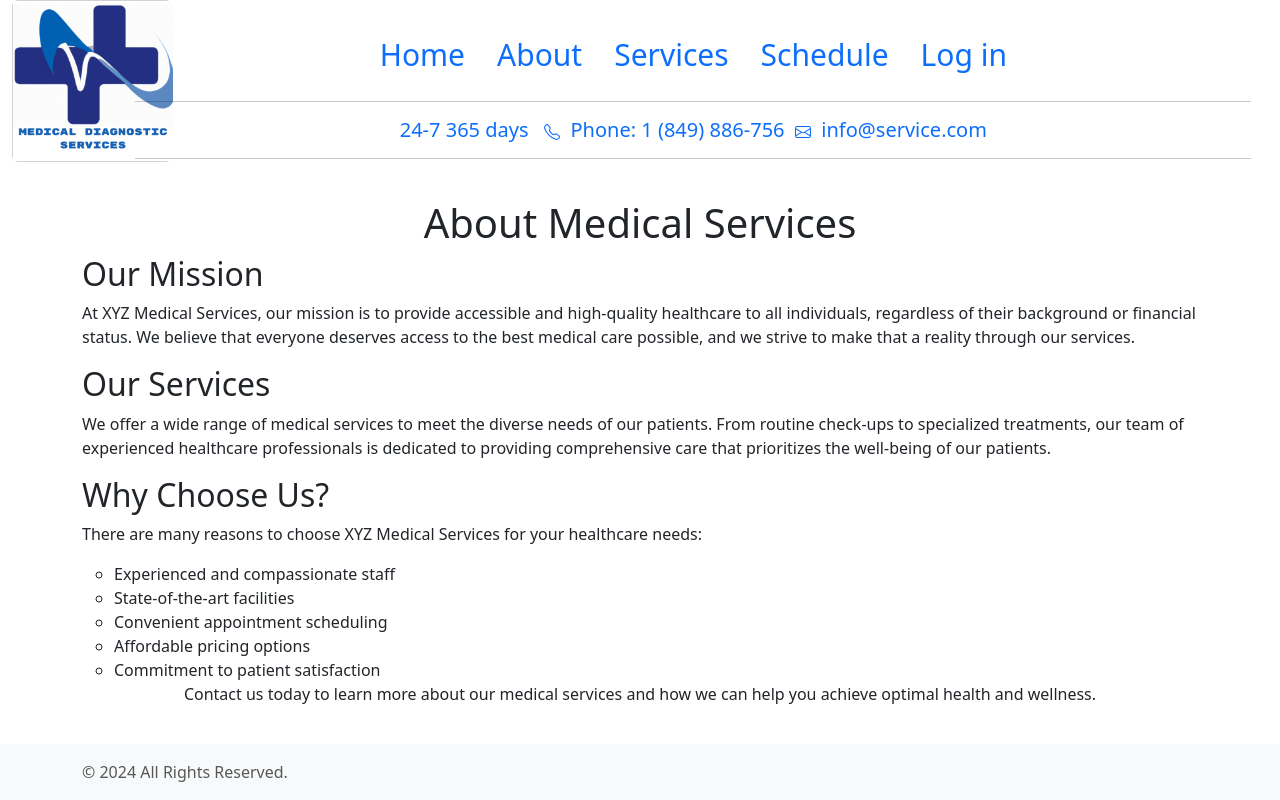
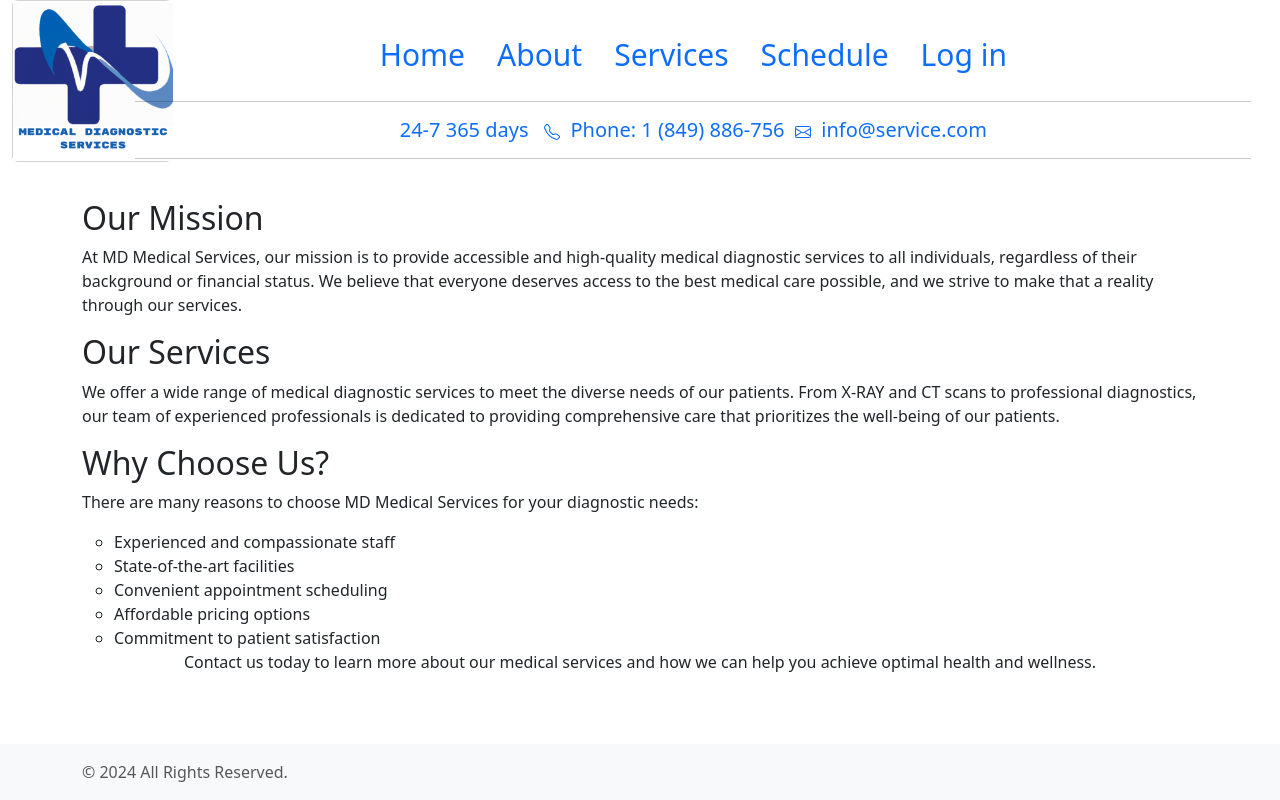
Before and after one commit to borik1and/medicine_diagnostic-, a Django app: page /about/ in a window 1280 px wide. Run offline with Django 4.2, Linux system fonts and the light colour scheme; parts of the project's set-up code (start-up, migrations or seed data) failed here and were passed over.

```diff
--- a/main/templates/main/about.html
+++ b/main/templates/main/about.html
@@ -2,26 +2,24 @@
 {% extends 'main/base.html' %}
 {% block content %}
 {% load static %}
+
 <ul class="nav justify-content-center mt-4">
-    <header>
-        <h1>About Medical Services</h1>
-    </header>
     <main>
         <section>
             <h2>Our Mission</h2>
-            <p>At XYZ Medical Services, our mission is to provide accessible and high-quality healthcare to all
+            <p>At MD Medical Services, our mission is to provide accessible and high-quality medical diagnostic services to all
                 individuals, regardless of their background or financial status. We believe that everyone deserves
                 access to the best medical care possible, and we strive to make that a reality through our services.</p>
         </section>
         <section>
             <h2>Our Services</h2>
-            <p>We offer a wide range of medical services to meet the diverse needs of our patients. From routine
-                check-ups to specialized treatments, our team of experienced healthcare professionals is dedicated to
+            <p>We offer a wide range of medical diagnostic services to meet the diverse needs of our patients. From X-RAY
+                and CT scans to professional diagnostics, our team of experienced professionals is dedicated to
                 providing comprehensive care that prioritizes the well-being of our patients.</p>
         </section>
         <section>
             <h2>Why Choose Us?</h2>
-            <p>There are many reasons to choose XYZ Medical Services for your healthcare needs:</p>
+            <p>There are many reasons to choose MD Medical Services for your diagnostic needs:</p>
             <ul>
                 <li>Experienced and compassionate staff</li>
                 <li>State-of-the-art facilities</li>
```
Also changed, not shown: Readme.md, 1 other file.
